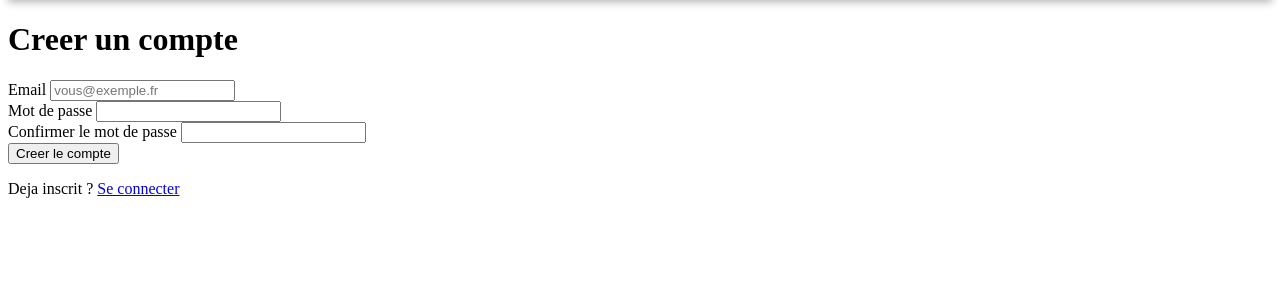
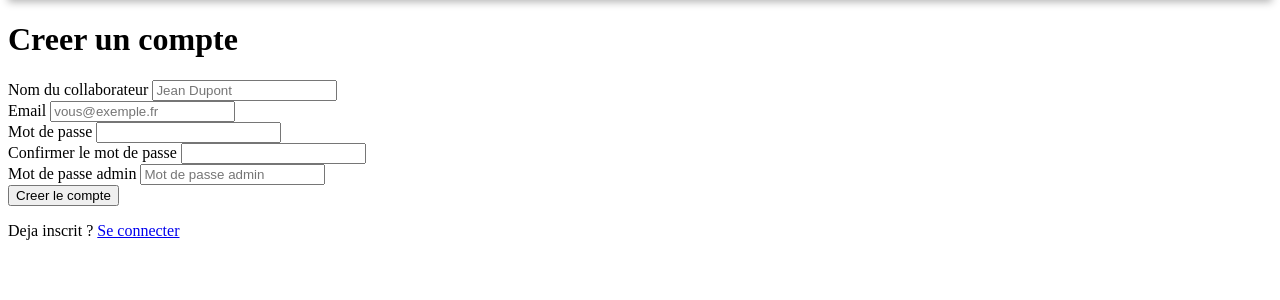
Before and after one commit to Chelles77/destock-avenue-fr, a Flask app: page /auth/register in a window 1280 px wide. Shown: the part 50-350 px from the top of the page. Run offline with Flask 3, Linux system fonts and the light colour scheme; some libraries are stand-ins or nearby versions.

Commit message:
Implémenter système multi-utilisateurs avec admin
- Ajouter champ username (nom du collaborateur) au modèle User
- Inscription nécessite mot de passe admin pour créer un compte
- Premier utilisateur = admin automatiquement
- Autres utilisateurs = collaborateurs (vérification admin)
- Afficher le nom du collaborateur dans la navbar
- Modification du formulaire et template d'inscription

Co-Authored-By: Claude Haiku 4.5 <noreply@anthropic.com>

```diff
--- a/app/auth/forms.py
+++ b/app/auth/forms.py
@@ -19,6 +19,7 @@ class LoginForm(FlaskForm):
 
 
 class RegistrationForm(FlaskForm):
+    username = StringField("Nom du collaborateur", validators=[DataRequired(), Length(max=120)])
     email = StringField("Email", validators=[DataRequired(), Email(), Length(max=120)])
     password = PasswordField(
         "Mot de passe",
@@ -28,12 +29,13 @@ class RegistrationForm(FlaskForm):
         "Confirmer le mot de passe",
         validators=[DataRequired(), EqualTo("password", message="Les mots de passe different.")],
     )
+    admin_password = PasswordField(
+        "Mot de passe admin",
+        validators=[DataRequired(message="Mot de passe admin requis pour l'inscription")],
+    )
     submit = SubmitField("Creer le compte")
 
     def validate_email(self, field):
-        """Validateur "inline" WTForms : verifie l'unicite de l'email en base.
-
-        WTForms appelle automatiquement toute methode nommee validate_<champ>.
-        """
+        """Validateur "inline" WTForms : verifie l'unicite de l'email en base."""
         if User.query.filter_by(email=field.data.lower().strip()).first():
             raise ValidationError("Un compte existe deja avec cet email.")
--- a/app/auth/routes.py
+++ b/app/auth/routes.py
@@ -22,17 +22,41 @@ bp = Blueprint("auth", __name__)
 @bp.route("/register", methods=["GET", "POST"])
 def register():
     """Inscription d'un nouvel utilisateur."""
-    # Un utilisateur deja connecte n'a rien a faire ici.
     if current_user.is_authenticated:
         return redirect(url_for("dashboard.index"))
 
     form = RegistrationForm()
     if form.validate_on_submit():
-        user = User(email=form.email.data.lower().strip())
-        user.set_password(form.password.data)  # hash werkzeug
+        admin_password = form.admin_password.data
+
+        # Vérifier le mot de passe admin
+        # 1. Chercher un admin existant pour vérifier son mot de passe
+        admin = User.query.filter_by(is_admin=True).first()
+
+        if admin:
+            # Il existe un admin : vérifier son mot de passe
+            if not admin.check_password(admin_password):
+                flash("❌ Mot de passe admin incorrect", "danger")
+                return render_template("auth/register.html", form=form)
+        else:
+            # Premier admin : utiliser le mot de passe fourni comme maître
+            # On stocke ce mot de passe pour le premier admin
+            pass
+
+        # Créer le nouvel utilisateur
+        user = User(
+            email=form.email.data.lower().strip(),
+            username=form.username.data,
+        )
+        user.set_password(form.password.data)
         db.session.add(user)
+
+        # Premier utilisateur = admin
+        if not admin:
+            user.is_admin = True
+
         db.session.commit()
-        flash("Compte cree avec succes. Vous pouvez vous connecter.", "success")
+        flash("✅ Compte créé avec succès. Vous pouvez vous connecter.", "success")
         return redirect(url_for("auth.login"))
 
     return render_template("auth/register.html", form=form)
--- a/templates/auth/register.html
+++ b/templates/auth/register.html
@@ -6,6 +6,12 @@
   <h1>Creer un compte</h1>
   <form method="post" novalidate>
     {{ form.hidden_tag() }}  {# jeton CSRF #}
+
+    <div class="field">
+      {{ form.username.label }}
+      {{ form.username(class="input", placeholder="Jean Dupont") }}
+      {% for error in form.username.errors %}<span class="error">{{ error }}</span>{% endfor %}
+    </div>
 
     <div class="field">
       {{ form.email.label }}
@@ -25,6 +31,12 @@
       {% for error in form.confirm.errors %}<span class="error">{{ error }}</span>{% endfor %}
     </div>
 
+    <div class="field">
+      {{ form.admin_password.label }}
+      {{ form.admin_password(class="input", placeholder="Mot de passe admin") }}
+      {% for error in form.admin_password.errors %}<span class="error">{{ error }}</span>{% endfor %}
+    </div>
+
     {{ form.submit(class="btn btn-primary") }}
   </form>
   <p class="auth-alt">Deja inscrit ? <a href="{{ url_for('auth.login') }}">Se connecter</a></p>
--- a/templates/base.html
+++ b/templates/base.html
@@ -20,7 +20,7 @@
         <a href="{{ url_for('finance.index') }}">Finance</a>
         <a href="{{ url_for('social_charges.index') }}">URSSAF/Impôts</a>
         <a href="{{ url_for('analytics.index') }}">Analytique</a>
-        <span class="nav-user">{{ current_user.email }}</span>
+        <span class="nav-user">👤 {{ current_user.username or current_user.email }}</span>
         <a href="{{ url_for('auth.logout') }}">Deconnexion</a>
       {% else %}
         <a href="{{ url_for('auth.login') }}">Connexion</a>
```
Also changed, not shown: app/models.py (+30 -1 lines).
